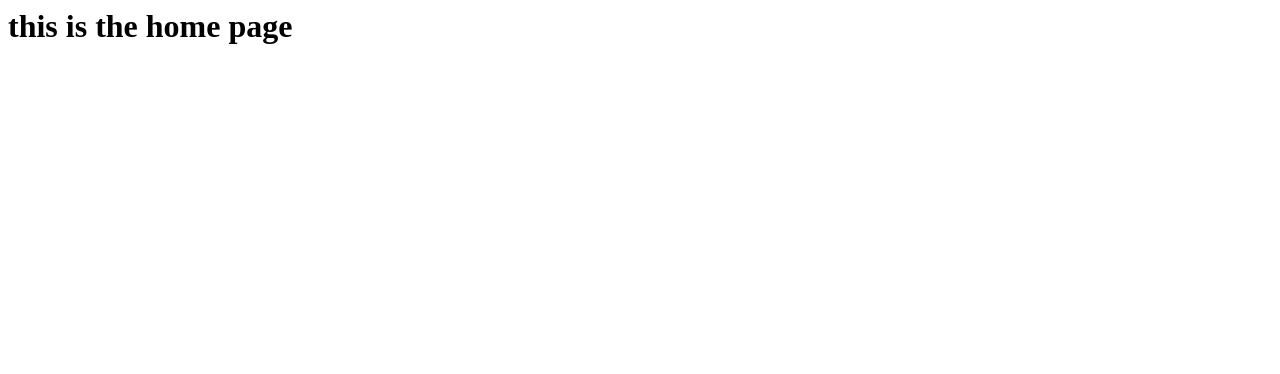
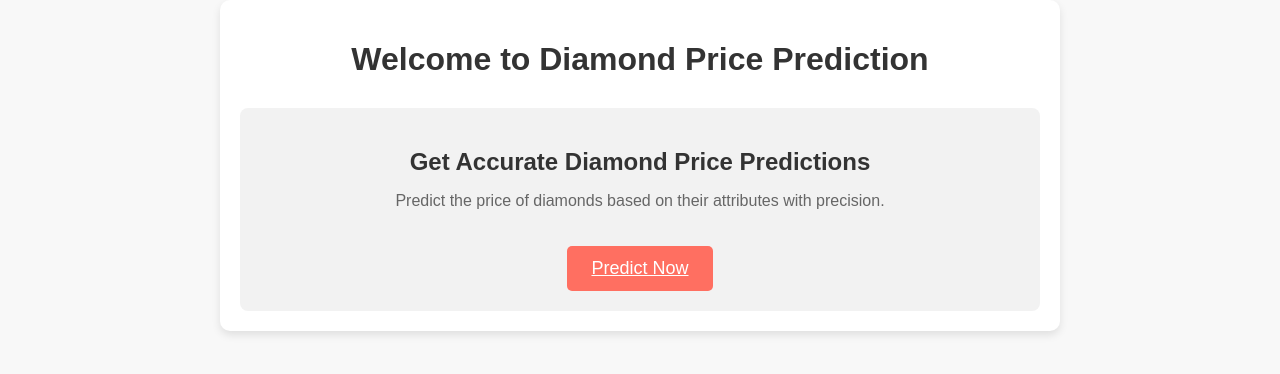
Before and after one commit to ankit-plus-c/DiamondPricePrediction, a Flask app: page / in a window 1280 px wide. Shown: the top 374 px of the page. Run offline with Flask 3, Linux system fonts and the light colour scheme.

Commit message:
Indentation and Updated index

```diff
--- a/src/components/data_transformation.py
+++ b/src/components/data_transformation.py
@@ -50,7 +50,6 @@ class DataTransformation:
                 steps=[
                 ('imputer',SimpleImputer(strategy='median')),
                 ('scaler',StandardScaler())
-
                 ]
 
             )
--- a/templates/index.html
+++ b/templates/index.html
@@ -1 +1,71 @@
-<h1> this is the home page</h1>
+<!DOCTYPE html>
+<html>
+<head>
+  <style>
+    body {
+      font-family: Arial, sans-serif;
+      margin: 0;
+      padding: 0;
+      background-color: #f8f8f8;
+    }
+    .container {
+      max-width: 800px;
+      margin: 0 auto;
+      padding: 20px;
+      background-color: #ffffff;
+      border-radius: 10px;
+      box-shadow: 0 4px 8px rgba(0, 0, 0, 0.1);
+    }
+    h1 {
+      color: #333;
+      text-align: center;
+      margin-bottom: 20px;
+    }
+    .homepage-content {
+      text-align: center;
+      margin-top: 30px;
+    }
+    .prediction-box {
+      background-color: #f2f2f2;
+      padding: 20px;
+      border-radius: 8px;
+      margin-top: 20px;
+    }
+    .prediction-title {
+      font-size: 24px;
+      color: #333;
+      margin-bottom: 10px;
+    }
+    .prediction-description {
+      color: #666;
+    }
+    .cta-button {
+      background-color: #ff6f61;
+      color: #fff;
+      border: none;
+      border-radius: 5px;
+      padding: 12px 24px;
+      font-size: 18px;
+      cursor: pointer;
+      transition: background-color 0.2s;
+      display: inline-block;
+      margin-top: 20px;
+    }
+    .cta-button:hover {
+      background-color: #ff4f3e;
+    }
+  </style>
+</head>
+<body>
+  <div class="container">
+    <h1>Welcome to Diamond Price Prediction</h1>
+    <div class="homepage-content">
+      <div class="prediction-box">
+        <h2 class="prediction-title">Get Accurate Diamond Price Predictions</h2>
+        <p class="prediction-description">Predict the price of diamonds based on their attributes with precision.</p>
+        <a class="cta-button" href="{{url_for('prediction_form')}}">Predict Now</a>
+      </div>
+    </div>
+  </div>
+</body>
+</html>
```
Also changed, not shown: README.md, application.py (line endings or trailing spaces), src/components/data_ingestion.py (line endings or trailing spaces), src/components/model_trainer.py (line endings or trailing spaces), src/exception.py (line endings or trailing spaces), src/logger.py (line endings or trailing spaces), src/utils.py (line endings or trailing spaces), templates/form.html (line endings or trailing spaces), 1 other file.
